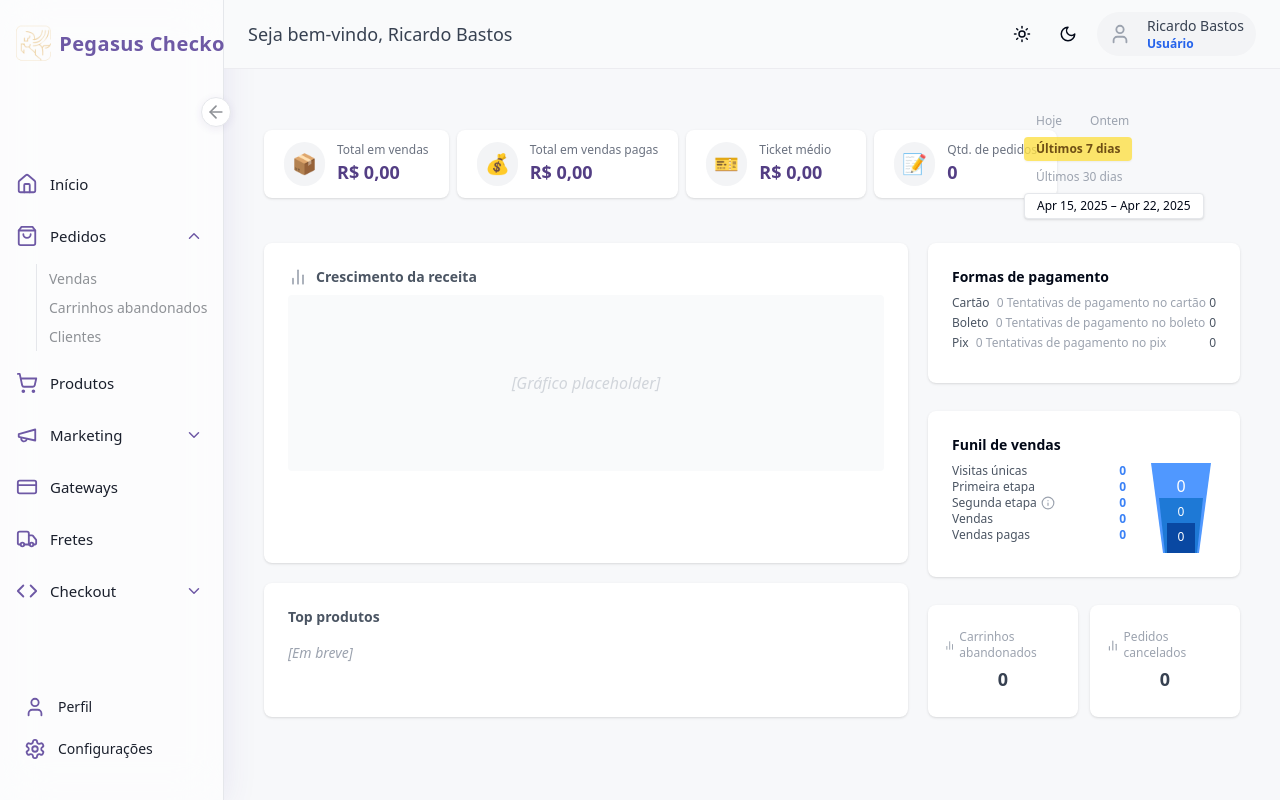
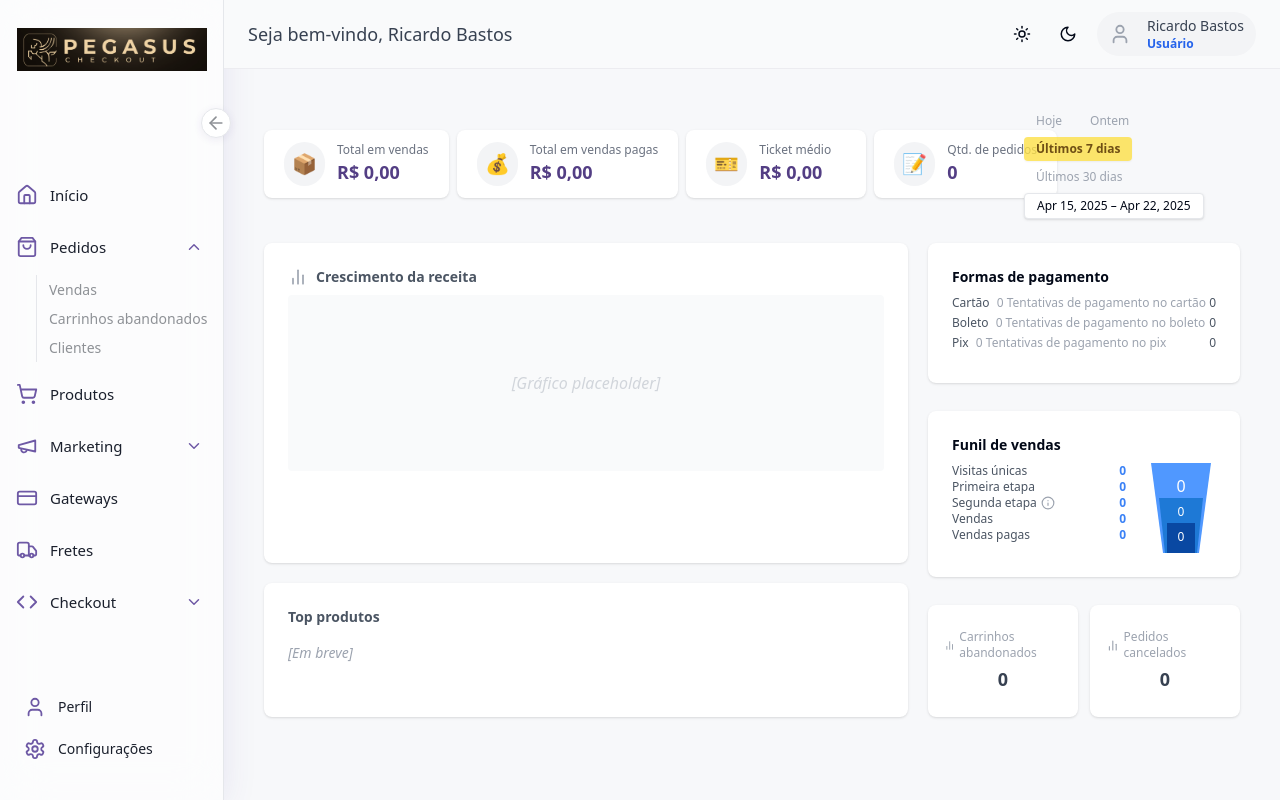
Before and after one commit to Rckbastos/clear-cart-checkout, a React (Vite) app: page / in a window 1280 px wide. Built offline with nearby package versions, Linux system fonts and the light colour scheme.

Commit message:
Replace logo image
Replaces the logo image with the provided one.

```diff
--- a/src/components/dashboard-sidebar/SidebarLogo.tsx
+++ b/src/components/dashboard-sidebar/SidebarLogo.tsx
@@ -1,35 +1,29 @@
 
 import React from "react";
 
-// Use the provided static logo (not editable)
-const LOGO_SRC = "/public/lovable-uploads/f4e7ca0f-2401-44c7-836e-576b1a7ca692.png";
+// Novo logo horizontal fornecido pelo usuário
+const LOGO_SRC = "/public/lovable-uploads/abd06c94-adaa-4639-907e-08ee7ef02145.png";
 
 export function SidebarLogo({
   className = "",
   ...props
 }: React.HTMLAttributes<HTMLDivElement>) {
-  // Use responsive design: horizontal layout normally, column on very narrow screens
   return (
     <div
-      className={`flex items-center gap-2 w-full px-2 py-0 select-none ${className}`}
+      className={`flex items-center justify-center w-full px-2 py-1 select-none ${className}`}
       {...props}
     >
       <img
         src={LOGO_SRC}
-        alt="Logo da Pegasus Checkout"
+        alt="Logo Pegasus Checkout"
         draggable={false}
-        className="h-10 w-auto max-w-[48px] object-contain transition-all duration-200"
+        className="w-full h-auto max-h-16 object-contain transition-all duration-200"
+        style={{
+          // Maximiza a largura mas limita altura para evitar quebra no mobile, mantém bom aspecto no desktop
+          maxWidth: "190px",
+          minWidth: 0,
+        }}
       />
-      {/* Show name for md and up, show on mobile if sidebar is expanded */}
-      <span
-        className="text-xl font-bold text-[#6E59A5] tracking-tight whitespace-nowrap"
-        style={{
-          fontFamily: "inherit",
-          letterSpacing: ".02em",
-        }}
-      >
-        Pegasus Checkout
-      </span>
     </div>
   );
 }
```
Also changed, not shown: public/lovable-uploads/abd06c94-adaa-4639-907e-08ee7ef02145.png (added).
